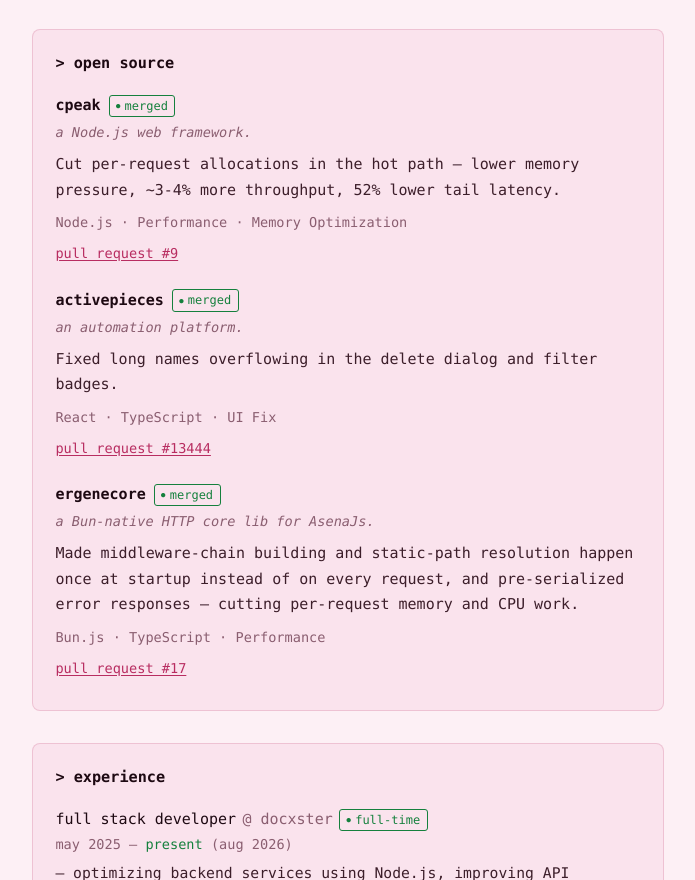
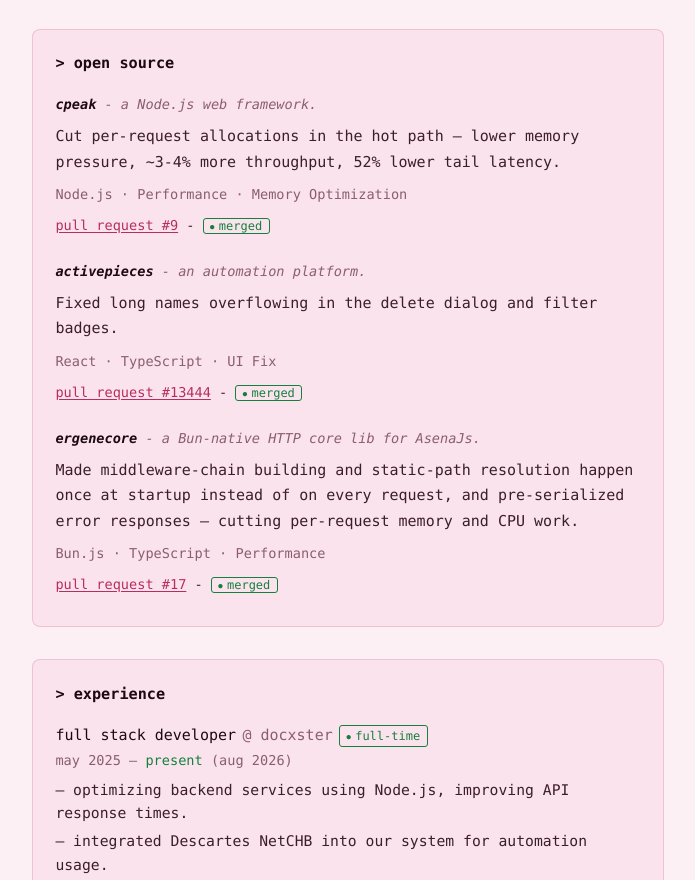
Before and after one commit to exvillager/simple-portfolio, a plain HTML site: page index.html in a window 1280 px wide. Shown: the part 629-1509 px from the top of the page, without its empty margins (292-987 px from the left). Drawn offline with Linux system fonts and the light colour scheme.

Commit message:
feat: restyle open source entries with merged pull request tags

```diff
--- a/index.html
+++ b/index.html
@@ -499,41 +499,29 @@
       <div id="opensource-list">
 
         <div class="project">
-          <div class="project-head">
-            <span class="project-name">cpeak</span>
-            <span class="tag tag-active">merged</span>
-          </div>
-          <p class="repo-desc">a Node.js web framework.</p>
+          <p class="repo-desc"><span class="project-name">cpeak</span> - a Node.js web framework.</p>
           <p>Cut per-request allocations in the hot path — lower memory pressure, ~3-4% more throughput, 52% lower tail latency.</p>
           <p class="techs">Node.js · Performance · Memory Optimization</p>
           <p class="plinks">
-            <a href="https://github.com/Cododev-Technology/cpeak/pull/9" target="_blank" rel="noopener" aria-label="cpeak pull request 9">pull request #9</a>
+            <a href="https://github.com/Cododev-Technology/cpeak/pull/9" target="_blank" rel="noopener" aria-label="cpeak pull request 9">pull request #9</a> - <span class="tag tag-active">merged</span>
           </p>
         </div>
 
         <div class="project">
-          <div class="project-head">
-            <span class="project-name">activepieces</span>
-            <span class="tag tag-active">merged</span>
-          </div>
-          <p class="repo-desc">an automation platform.</p>
+          <p class="repo-desc"><span class="project-name">activepieces</span> - an automation platform.</p>
           <p>Fixed long names overflowing in the delete dialog and filter badges.</p>
           <p class="techs">React · TypeScript · UI Fix</p>
           <p class="plinks">
-            <a href="https://github.com/activepieces/activepieces/pull/13444" target="_blank" rel="noopener" aria-label="activepieces pull request 13444">pull request #13444</a>
+            <a href="https://github.com/activepieces/activepieces/pull/13444" target="_blank" rel="noopener" aria-label="activepieces pull request 13444">pull request #13444</a> - <span class="tag tag-active">merged</span>
           </p>
         </div>
 
         <div class="project">
-          <div class="project-head">
-            <span class="project-name">ergenecore</span>
-            <span class="tag tag-active">merged</span>
-          </div>
-          <p class="repo-desc">a Bun-native HTTP core lib for AsenaJs.</p>
+          <p class="repo-desc"><span class="project-name">ergenecore</span> - a Bun-native HTTP core lib for AsenaJs.</p>
           <p>Made middleware-chain building and static-path resolution happen once at startup instead of on every request, and pre-serialized error responses — cutting per-request memory and CPU work.</p>
           <p class="techs">Bun.js · TypeScript · Performance</p>
           <p class="plinks">
-            <a href="https://github.com/AsenaJs/ergenecore/pull/17" target="_blank" rel="noopener" aria-label="ergenecore pull request 17">pull request #17</a>
+            <a href="https://github.com/AsenaJs/ergenecore/pull/17" target="_blank" rel="noopener" aria-label="ergenecore pull request 17">pull request #17</a> - <span class="tag tag-active">merged</span>
           </p>
         </div>
 
```
